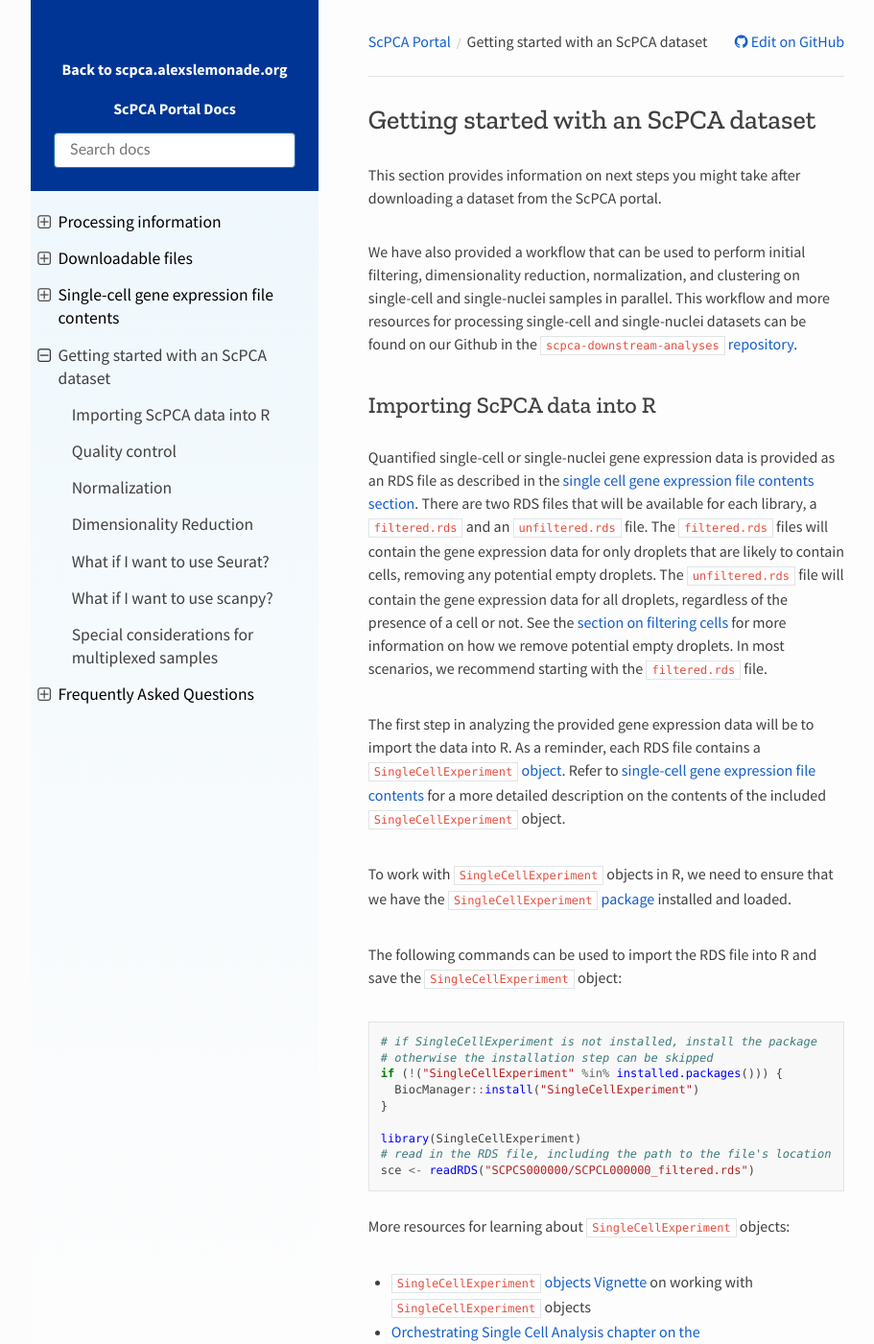
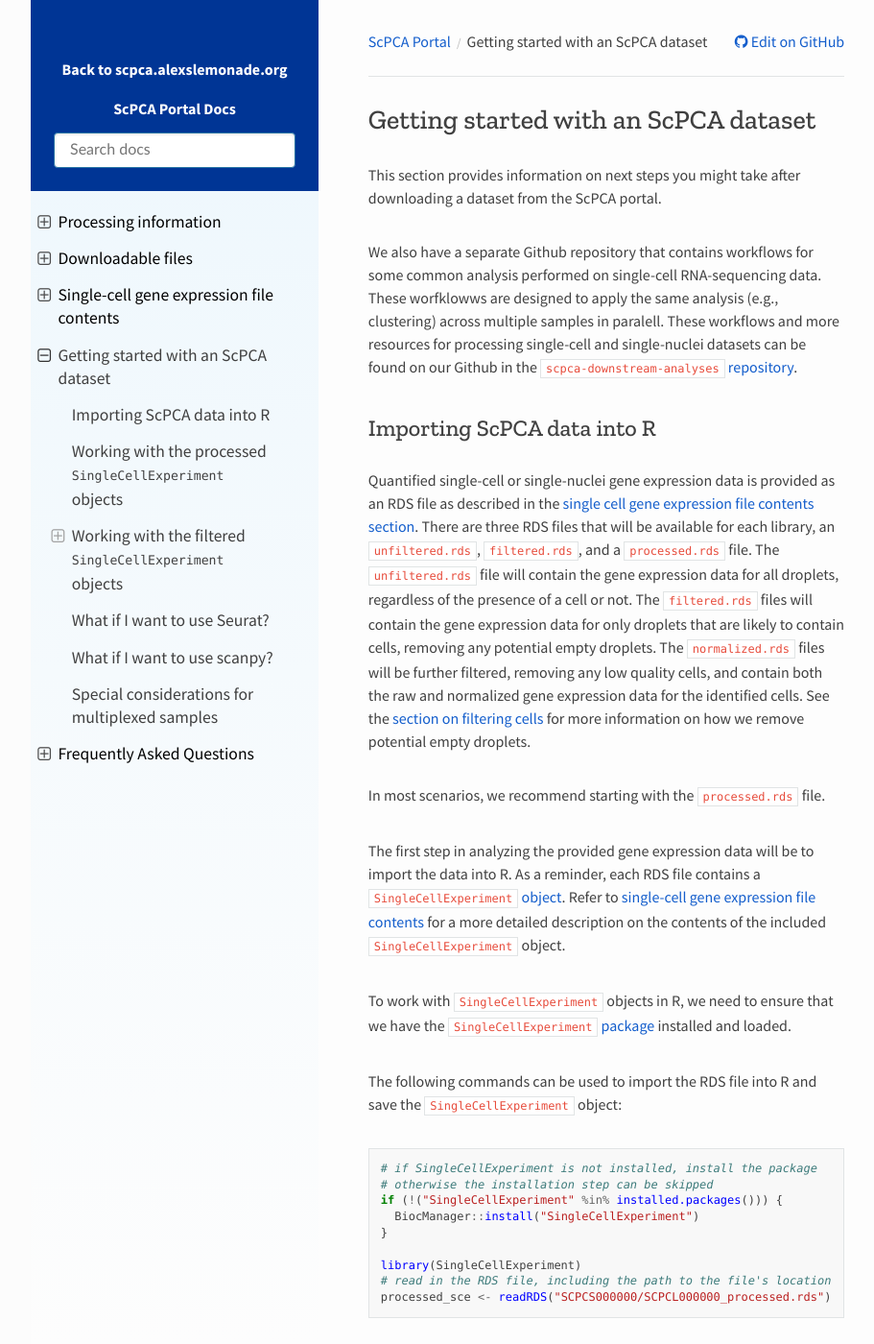
Before and after one commit to DongzeHE/scpca-docs, a Sphinx documentation site: the page built from docs/getting_started.md, in a window 1280 px wide and 1400 px high. Shown: the whole window at 96% size, without its empty margins (158-1069 px from the left). Built offline with Sphinx 7.4.7 and the Read the Docs theme 2.0.0, drawn with Linux system fonts in a browser that asks for light colours; some of the changed text lies outside the part shown.

Commit message:
update getting started to include processed

````diff
--- a/docs/getting_started.md
+++ b/docs/getting_started.md
@@ -2,17 +2,20 @@
 
 This section provides information on next steps you might take after downloading a dataset from the ScPCA portal.
 
-We have also provided a workflow that can be used to perform initial filtering, dimensionality reduction, normalization, and clustering on single-cell and single-nuclei samples in parallel.
-This workflow and more resources for processing single-cell and single-nuclei datasets can be found on our Github in the [`scpca-downstream-analyses` repository](https://github.com/AlexsLemonade/scpca-downstream-analyses).
+We also have a separate Github repository that contains workflows for some common analysis performed on single-cell RNA-sequencing data.
+These worfklowws are designed to apply the same analysis (e.g., clustering) across multiple samples in paralell.
+These workflows and more resources for processing single-cell and single-nuclei datasets can be found on our Github in the [`scpca-downstream-analyses` repository](https://github.com/AlexsLemonade/scpca-downstream-analyses).
 
 ## Importing ScPCA data into R
 
 Quantified single-cell or single-nuclei gene expression data is provided as an RDS file as described in the {ref}`single cell gene expression file contents section<sce_file_contents:single-cell gene expression file contents>`.
-There are two RDS files that will be available for each library, a `filtered.rds` and an `unfiltered.rds` file.
+There are three RDS files that will be available for each library, an `unfiltered.rds`, `filtered.rds`, and a `processed.rds` file.
+The `unfiltered.rds` file will contain the gene expression data for all droplets, regardless of the presence of a cell or not.
 The `filtered.rds` files will contain the gene expression data for only droplets that are likely to contain cells, removing any potential empty droplets.
-The `unfiltered.rds` file will contain the gene expression data for all droplets, regardless of the presence of a cell or not.
+The `normalized.rds` files will be further filtered, removing any low quality cells, and contain both the raw and normalized gene expression data for the identified cells.
 See the {ref}`section on filtering cells<processing_information:filtering cells>` for more information on how we remove potential empty droplets.
-In most scenarios, we recommend starting with the `filtered.rds` file.
+
+In most scenarios, we recommend starting with the `processed.rds` file.
 
 The first step in analyzing the provided gene expression data will be to import the data into R.
 As a reminder, each RDS file contains a [`SingleCellExperiment` object](https://bioconductor.org/packages/release/bioc/html/SingleCellExperiment.html).
@@ -31,7 +34,7 @@
 
 library(SingleCellExperiment)
 # read in the RDS file, including the path to the file's location
-sce <- readRDS("SCPCS000000/SCPCL000000_filtered.rds")
+processed_sce <- readRDS("SCPCS000000/SCPCL000000_processed.rds")
 ```
 
 More resources for learning about `SingleCellExperiment` objects:
@@ -39,9 +42,41 @@
 - [`SingleCellExperiment` objects Vignette](https://bioconductor.org/packages/devel/bioc/vignettes/SingleCellExperiment/inst/doc/intro.html) on working with `SingleCellExperiment` objects
 - [Orchestrating Single Cell Analysis chapter on the `SingleCellExperiment` class](http://bioconductor.org/books/3.13/OSCA.intro/the-singlecellexperiment-class.html)
 
-## Quality control
+## Working with the processed `SingleCellExperiment` objects
 
-After we have imported the RDS file into R and loaded the `SingleCellExperiment` object, we can begin working with the data.
+The `processed` objects contain both the raw and normalized gene expression data, so many of the steps described in the section below can be skipped.
+These objects have already undergone quality control, removing low quality cells, normalization, and then dimensionality reduction like principal component analysis and UMAP.
+
+The following command can be used to grab the normalized counts assay:
+
+```r
+# grab the log normalized data from the processed object
+normalized_counts <- logcounts(processed_sce)
+```
+
+Dimensionality reduction results can be accessed using the following command:
+
+```r
+# extract principal component results
+pca_results <- reducedDim(processed_sce, "PCA")
+
+# extract UMAP results
+umap_results <- reducedDim(processed_sce, "UMAP")
+```
+
+This data is immediately ready for clustering and further analysis to answer biological questions of interest.
+
+See these resources for more information on clustering:
+ - [Clustering chapter in Orchestrating Single Cell Analysis](http://bioconductor.org/books/3.14/OSCA.basic/clustering.html)
+ - [Quantifying clustering behavior in Orchestrating Single Cell Analysis](https://bioconductor.org/books/release/OSCA.advanced/clustering-redux.html#quantifying-clustering-behavior)
+
+## Working with the filtered `SingleCellExperiment` objects
+
+If you prefer to work with the `filtered` objects and perform the quality control and normalization yourself, see below for details on working with these objects.
+
+### Quality control
+
+After we have imported the `filtered` RDS file into R and loaded the `SingleCellExperiment` object, we can begin working with the data.
 Before we perform any downstream steps, we recommend removing low quality cells from the dataset.
 Low quality cells include those with a higher percentage of reads from mitochondrial genes (i.e., those that are damaged or dying) and those with a lower number of total reads and unique genes identified (i.e., those with inefficient reverse transcription or PCR amplification).
 
@@ -53,6 +88,9 @@
 The following command can be used to remove the low-quality cells:
 
 ```r
+# read in the filtered object
+sce <- readRDS("SCPCS000000/SCPCL000000_filtered.rds")
+
 # filter the `SingleCellExperiment`
 # the `$` notation denotes access to the colData slot of the `SingleCellExperiment` object
 filtered_sce <- sce[, which(sce$miQC_pass)]
@@ -80,7 +118,7 @@
 If you are planning to filter low quality cells using such thresholds, we encourage you to read more about the various metrics and plot the distribution of each metric before deciding on which cells to exclude.
 The [Quality Control chapter in Orchestrating Single Cell Analysis](http://bioconductor.org/books/3.13/OSCA.basic/quality-control.html#quality-control) provides a nice guide to checking diagnostic plots and then choosing cutoffs.
 
-## Normalization
+### Normalization
 
 The provided data contains unnormalized raw counts.
 We recommend using the `scran` and `scater` packages to add normalized counts to the `SingleCellExperiment` object.
@@ -105,7 +143,7 @@
 - [Stegle _et al._ (2015) Computational and analytical challenges in single-cell transcriptomics](https://doi.org/10.1038/nrg3833).  Includes a discussion of normalization and technical variance in scRNA-seq.
 - [Lun _et al._ (2016) Pooling across cells to normalize single-cell RNA sequencing data with many zero counts](https://doi.org/10.1186/s13059-016-0947-7)
 
-## Dimensionality Reduction
+### Dimensionality Reduction
 
 Dimensionality reduction is commonly used as a precursor to plotting, clustering, and other downstream analysis.
 
````
